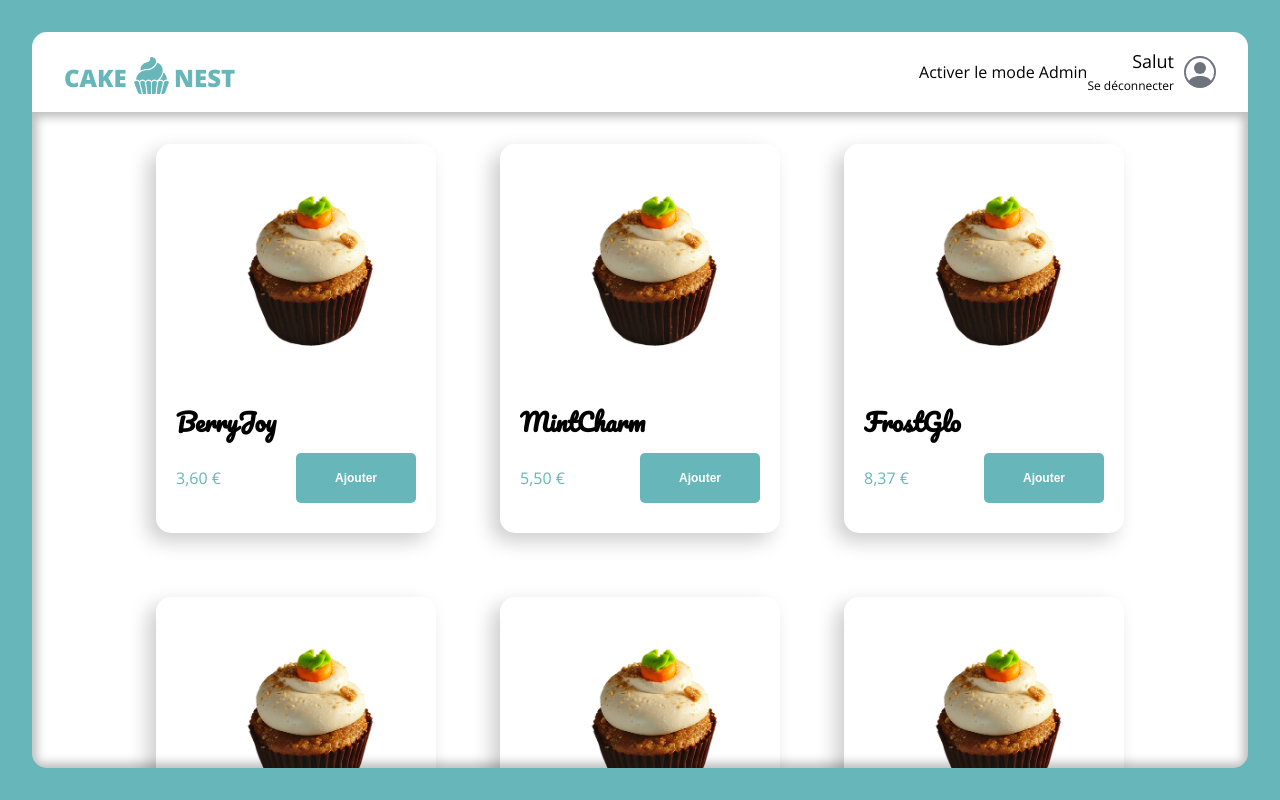
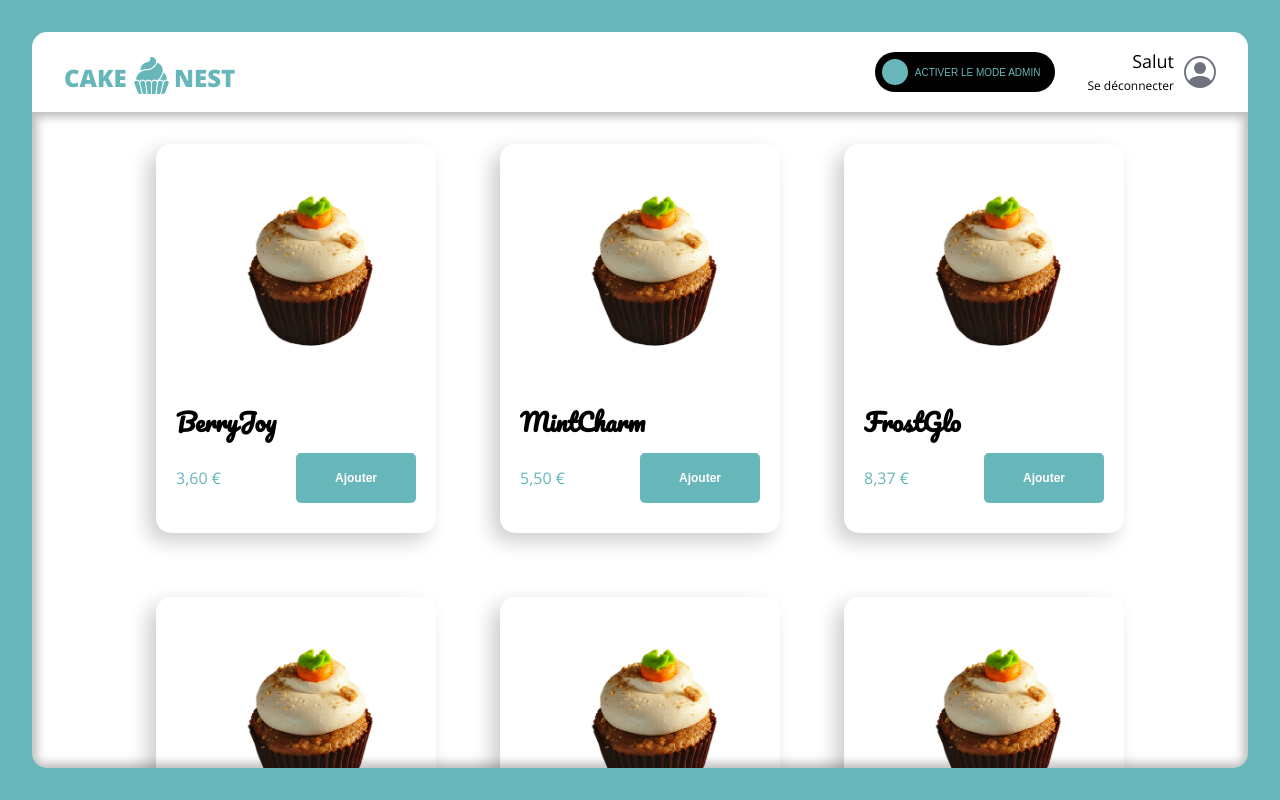
Before and after one commit to Atthis/cda-react-cake-nest, a React (Vite) app: page /commandes in a window 1280 px wide. Built offline with nearby package versions, Linux system fonts and the light colour scheme.

Commit message:
toggle style and transitions

```diff
--- a/src/components/AdminToggle.jsx
+++ b/src/components/AdminToggle.jsx
@@ -1,14 +1,70 @@
 import React, { useContext } from 'react';
 import styled from 'styled-components';
+import { theme } from '../utils';
 import { AdminContext } from '../views/shopPage/ShopPage';
 
-const AdminToggleStyled = styled.section``;
+const AdminToggleStyled = styled.button`
+  position: relative;
+  display: flex;
+  align-items: center;
+  height: 40px;
+  width: 180px;
+  margin: ${theme.spacing.lg};
+  padding-inline: ${theme.spacing.sm};
+  border-width: 3px;
+  border-style: solid;
+  border-radius: 40px;
+
+  font-size: ${theme.fonts.size.XXS};
+  text-transform: uppercase;
+  transition: all 0.5s ease-in-out;
+
+  .toggle-thumb {
+    position: absolute;
+    top: 50%;
+    height: calc(100% - (${theme.spacing.xxs} * 2));
+    aspect-ratio: 1/1;
+    background-color: ${theme.colors.primary};
+    border-radius: ${theme.borderRadius.circle};
+    transform: translateY(-50%);
+    transition: all 0.5s ease-in-out;
+  }
+
+  ${({ $isAdmin }) =>
+    $isAdmin
+      ? `
+      justify-content: flex-start;
+      background-color: white;
+      border-color: ${theme.colors.primary};
+      color: black;
+
+
+      .toggle-thumb {
+        left: calc(100% - ${theme.spacing.xxs});
+        transform: translateY(-50%) translateX(-100%);
+      }
+      `
+      : `
+      justify-content: flex-end;
+    background-color: black;
+    border-color: transparent;
+    color: ${theme.colors.primary};
+
+    .toggle-thumb {
+      left: ${theme.spacing.xxs}
+    }
+    `}
+`;
 
 function AdminToggle() {
   const { isAdmin, setIsAdmin } = useContext(AdminContext);
 
+  function handleClick() {
+    isAdmin ? setIsAdmin(false) : setIsAdmin(true);
+  }
+
   return (
-    <AdminToggleStyled>
+    <AdminToggleStyled onClick={handleClick} $isAdmin={isAdmin}>
       <div className='toggle-thumb'></div>
       {isAdmin ? 'Mode admin activé' : 'Activer le mode Admin'}
     </AdminToggleStyled>
```
